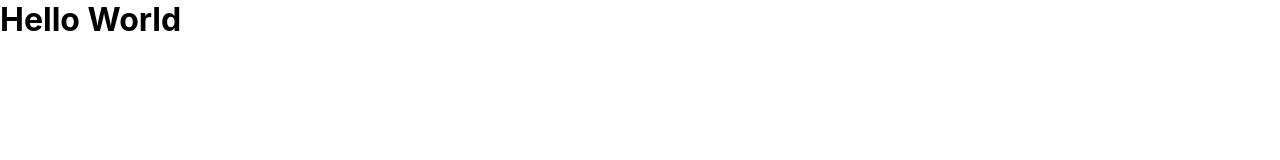
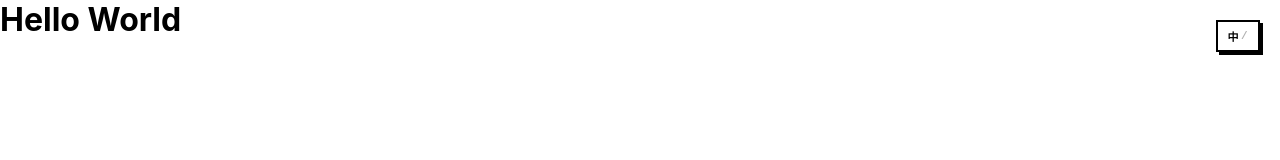
Before and after one commit to shaoxin12/shaoxin12.github.io, a Next.js app: page / in a window 1280 px wide. Shown: the top 160 px of the page. Built offline with nearby package versions, Linux system fonts and the light colour scheme.

Commit message:
feat: add bilingual language toggle with localStorage persistence

```diff
--- a/src/app/layout.tsx
+++ b/src/app/layout.tsx
@@ -1,5 +1,6 @@
 import type { Metadata } from 'next';
 import './globals.css';
+import LangToggle from '@/components/lang-toggle';
 
 export const metadata: Metadata = {
   title: '杨少新',
@@ -13,7 +14,22 @@ export default function RootLayout({
 }) {
   return (
     <html lang="zh-CN">
-      <body>{children}</body>
+      <head>
+        <script
+          dangerouslySetInnerHTML={{
+            __html: `
+              (function(){
+                var saved = localStorage.getItem('lang');
+                if (saved) document.documentElement.lang = saved;
+              })();
+            `,
+          }}
+        />
+      </head>
+      <body>
+        <LangToggle />
+        {children}
+      </body>
     </html>
   );
 }
--- /dev/null
+++ b/src/components/lang-toggle.tsx
@@ -0,0 +1,28 @@
+'use client';
+
+import { useEffect, useState } from 'react';
+
+export default function LangToggle() {
+  const [lang, setLang] = useState('zh-CN');
+
+  useEffect(() => {
+    const saved = localStorage.getItem('lang') || 'zh-CN';
+    setLang(saved);
+    document.documentElement.lang = saved;
+  }, []);
+
+  function toggle() {
+    const next = lang === 'zh-CN' ? 'en' : 'zh-CN';
+    setLang(next);
+    document.documentElement.lang = next;
+    localStorage.setItem('lang', next);
+  }
+
+  return (
+    <button className="lang-toggle" onClick={toggle} aria-label="Switch language">
+      <span data-zh>中</span>
+      <span className="lang-slash">/</span>
+      <span data-en>EN</span>
+    </button>
+  );
+}
```
